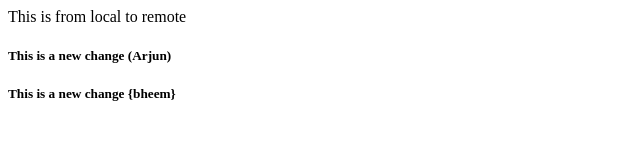
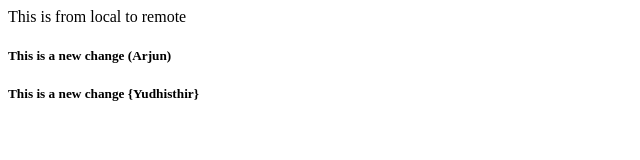
Before and after one commit to UjjwalRajpurohit/Testing5678, a plain HTML site: page index.html in a window 1280 px wide. Shown: the full height of the page, 0-640 px from the left. Drawn offline with Linux system fonts and the light colour scheme.

Commit message:
Yudhisthir

```diff
--- a/index.html
+++ b/index.html
@@ -1,3 +1,3 @@
 <p>This is from local to remote</p>
 <h5>This is a new change (Arjun)</h5>
-<h5>This is a new change {bheem}</h5>
+<h5>This is a new change {Yudhisthir}</h5>
```
